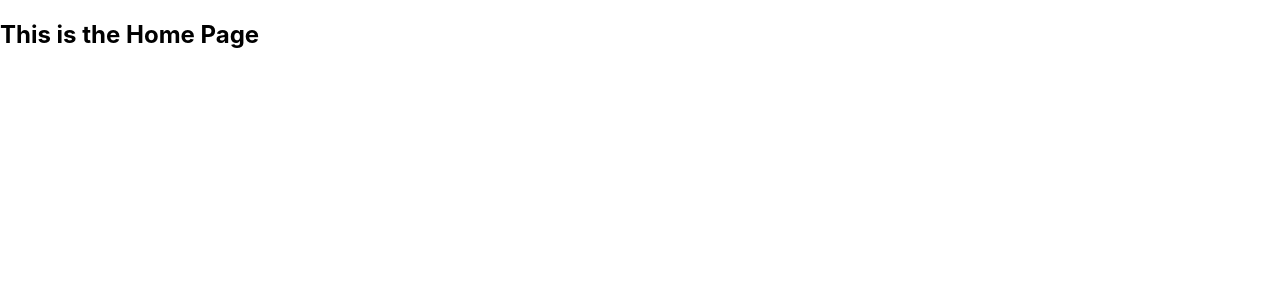
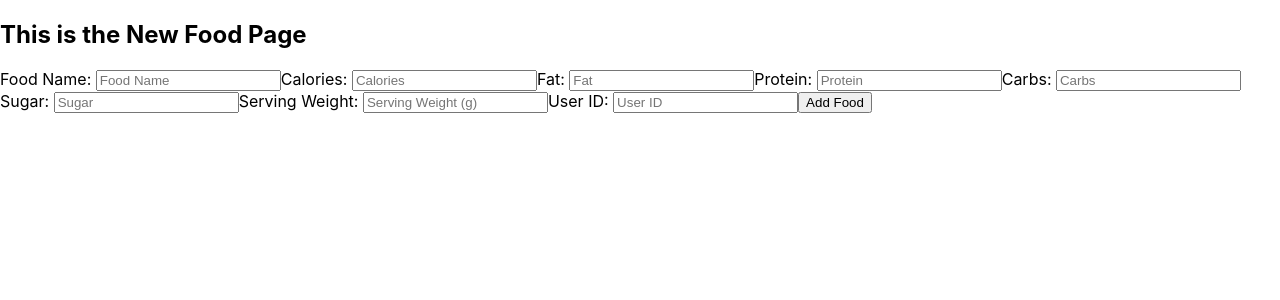
Before and after one commit to bqzhao11/Food-Recipe-Analyzer, a React (Create React App) app: page /new-food in a window 1280 px wide. Shown: the top 300 px of the page. Built offline with nearby package versions, Linux system fonts and the light colour scheme.

Commit message:
added new food

```diff
--- a/src/App.js
+++ b/src/App.js
@@ -5,6 +5,7 @@ import Home from "./components/home";
 import Login from "./components/login";
 import NewRecipe from "./components/new_recipe";
 import NewUser from "./components/new_user";
+import NewFood from "./components/new_food";
 import './App.css';
 
 function App() {
@@ -18,6 +19,7 @@ function App() {
                     <Route path="/new-user" component={NewUser} />
                     <Route path="/dashboard" component={Dashboard} />
                     <Route path="/new-recipe" component={NewRecipe} />
+                    <Route path="/new-food" component={NewFood} />
                     <Route path="/" component={Home} />
                 </Switch>
             </div>
--- /dev/null
+++ b/src/components/new_food.jsx
@@ -0,0 +1,89 @@
+import React, { useState, useEffect } from "react";
+
+
+
+function NewFood() {
+
+    const [foodName, setFoodName] = useState('');
+    const [calories, setCalories] = useState('');
+    const [fat, setFat] = useState('');
+    const [protein, setProtein] = useState('');
+    const [carbs, setCarbs] = useState('');
+    const [sugar, setSugar] = useState('');
+    const [servingWeight, setServingWeight] = useState('');
+    const [userId, setUserId] = useState('');
+
+    const handleSubmit = e => {
+        e.preventDefault();
+        if (foodName === "") {
+            alert("Please enter a food name");
+        }
+        console.log(foodName);
+        console.log(calories);
+        console.log(fat);
+        console.log(protein);
+        console.log(carbs);
+        console.log(sugar);
+        console.log(servingWeight);
+        console.log(userId);
+    }
+
+    return(
+        <div>
+            <h2>This is the New Food Page</h2>
+            <form onSubmit={handleSubmit}>
+                <label>
+                    Food Name: <input type='text'
+                                      value={foodName}
+                                      onChange={e => setFoodName(e.target.value)}
+                                      placeholder="Food Name" />
+                </label>
+                <label>
+                    Calories: <input type='text'
+                               value={calories}
+                               onChange={e => setCalories(e.target.value)}
+                               placeholder="Calories" />
+                </label>
+                <label>
+                    Fat: <input type='text'
+                                value={fat}
+                                onChange={e => setFat(e.target.value)}
+                                placeholder="Fat" />
+                </label>
+                <label>
+                    Protein: <input type='text'
+                                    value={protein}
+                                    onChange={e => setProtein(e.target.value)}
+                                    placeholder="Protein" />
+                </label>
+                <label>
+                    Carbs: <input type='text'
+                                  value={carbs}
+                                  onChange={e => setCarbs(e.target.value)}
+                                  placeholder="Carbs" />
+                </label>
+                <label>
+                    Sugar: <input type='text'
+                                  value={sugar}
+                                  onChange={e => setSugar(e.target.value)}
+                                  placeholder="Sugar" />
+                </label>
+                <label>
+                    Serving Weight: <input type='text'
+                                           value={servingWeight}
+                                           onChange={e => setServingWeight(e.target.value)}
+                                           placeholder="Serving Weight (g)" />
+                </label>
+                <label>
+                    User ID: <input type='text'
+                                    value={userId}
+                                    onChange={e => setUserId(e.target.value)}
+                                    placeholder="User ID" />
+                </label>
+                <input type="submit" value="Add Food" />
+            </form>
+        </div>
+    );
+}
+
+export default NewFood;
```
